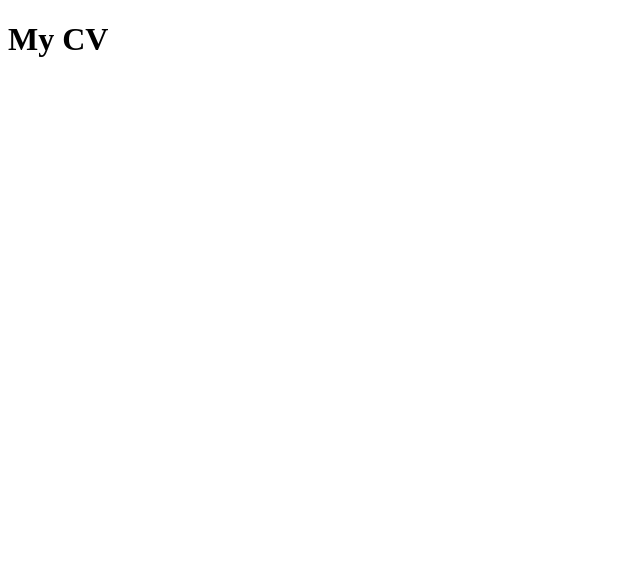
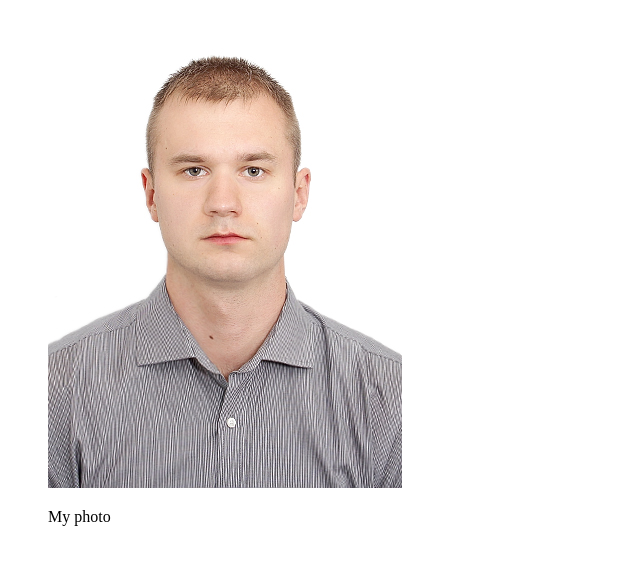
Before and after one commit to poznerrr/rsschool-cv, a plain HTML site: page index.html in a window 1280 px wide. Shown: the whole page, without its empty margins (0-640 px from the left). Drawn offline with Linux system fonts and the light colour scheme.

Commit message:
feat: add styles.css

```diff
--- a/index.html
+++ b/index.html
@@ -4,9 +4,21 @@
     <meta charset="UTF-8">
     <meta http-equiv="X-UA-Compatible" content="IE=edge">
     <meta name="viewport" content="width=device-width, initial-scale=1.0">
-    <title>Document</title>
+    <title>CV</title>
+    <link rel="stylesheet" href="styles.css">
 </head>
 <body>
-    <h1>My CV</h1>
+    <header>
+
+    </header>
+    <main>
+        <figure>
+            <p><img src="images/photo.jpg" alt="" /></p>
+            <figcaption>My photo</figcaption>
+        </figure>
+    </main>
+    <footer>
+
+    </footer>
 </body>
 </html>
```
Also changed, not shown: images/photo.jpg (added), styles.css (added).
